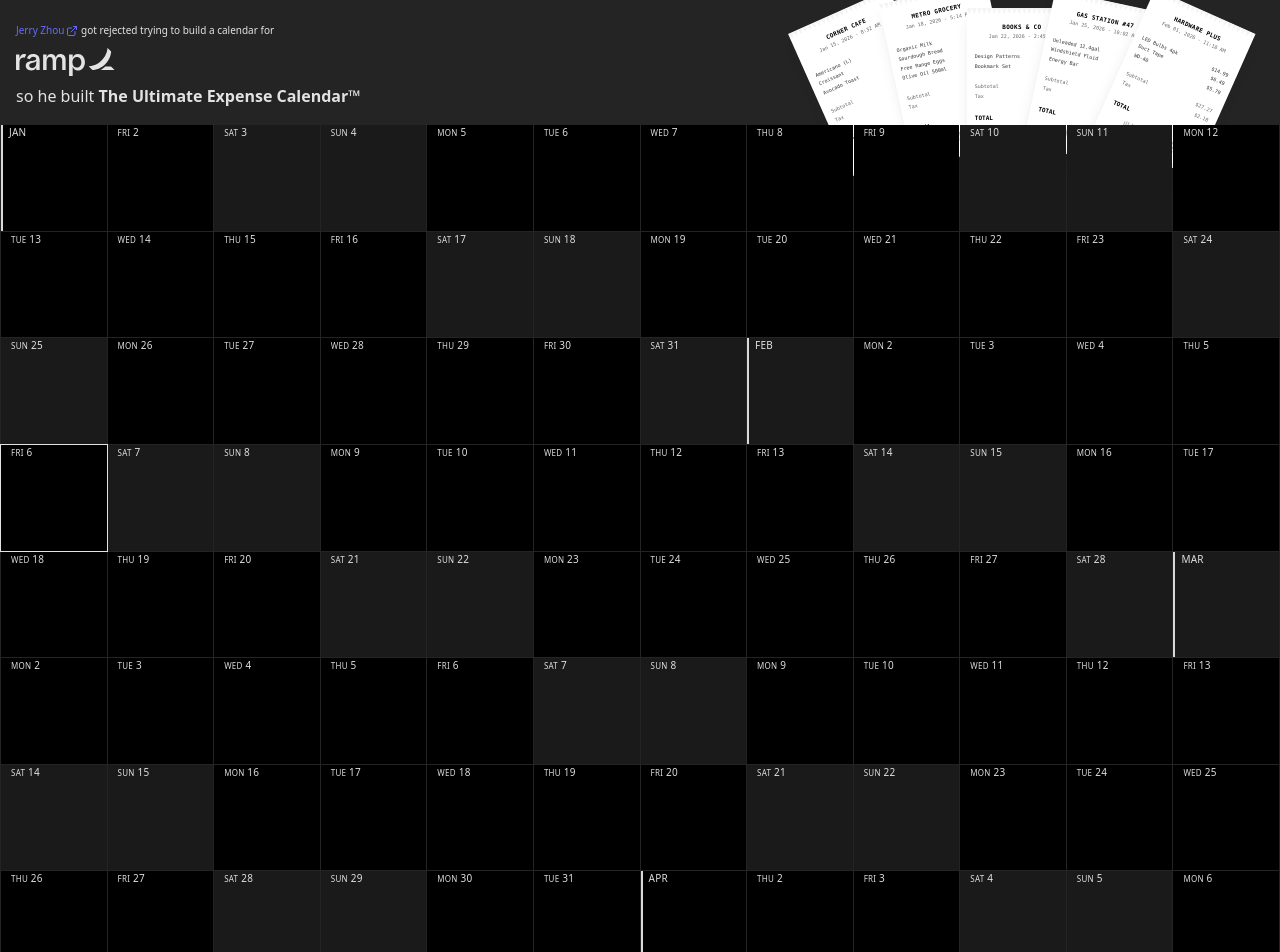
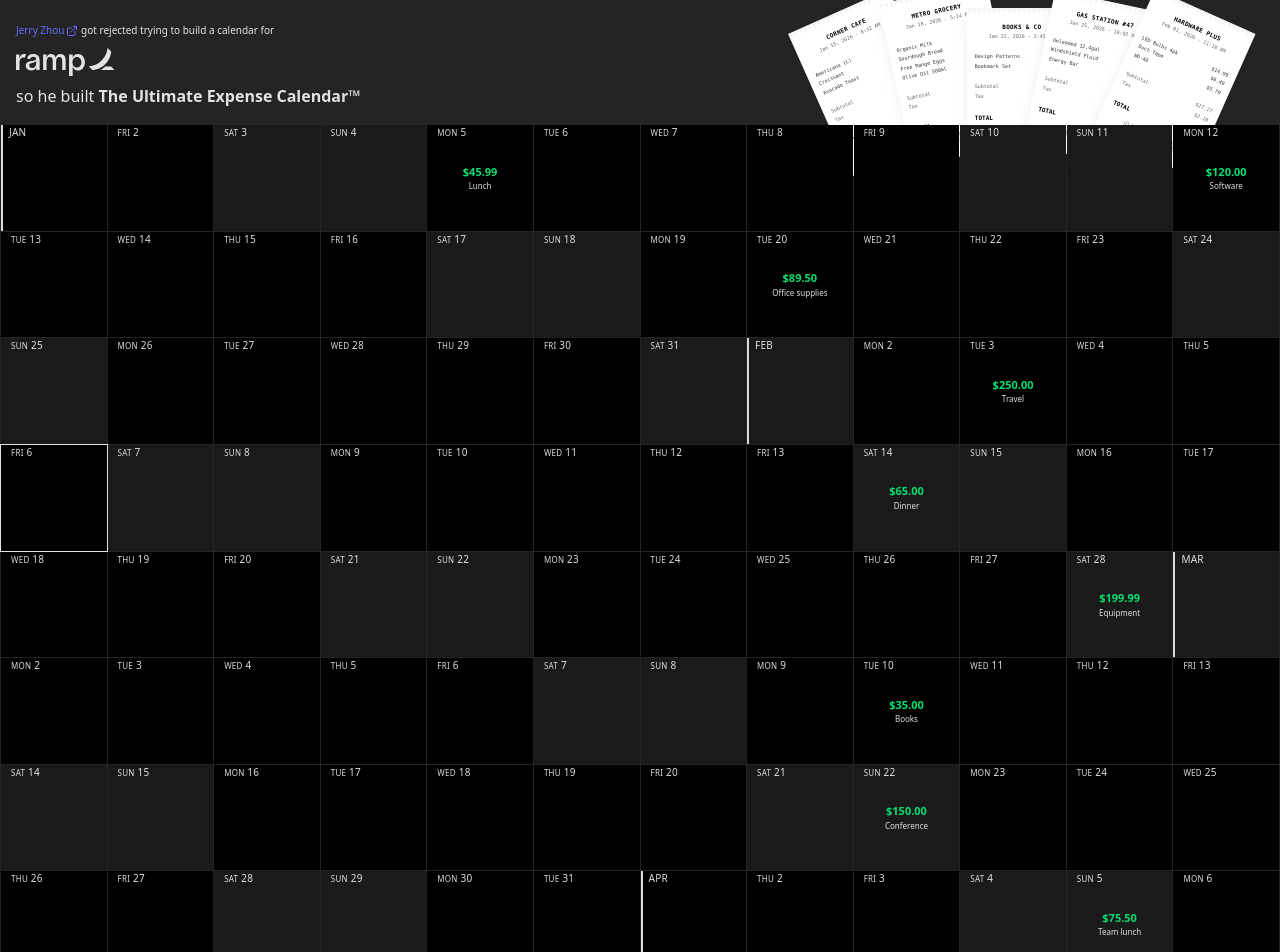
Before and after one commit to jerryzhou196/the-ramp-calendar, a React (Vite) app in the folder frontend/: page / in a window 1280 px wide. Shown: the top 952 px of the page. Built offline with nearby package versions, Linux system fonts and the light colour scheme.

Commit message:
feat(year-calendar) - add fixed sample expenses to YearCalendar; update generateYearDays to include expense data in DayData; enhance DayCell to display expense information

```diff
--- a/frontend/src/components/year-calendar.tsx
+++ b/frontend/src/components/year-calendar.tsx
@@ -19,14 +19,46 @@ export type AllDayEvent = {
   calendarId?: string;
 };
 
+// Fixed array of sample expenses keyed by date (YYYY-MM-DD)
+const EXPENSES: Record<string, { amount: number; description: string }> = {
+  "2026-01-05": { amount: 45.99, description: "Lunch" },
+  "2026-01-12": { amount: 120.00, description: "Software" },
+  "2026-01-20": { amount: 89.50, description: "Office supplies" },
+  "2026-02-03": { amount: 250.00, description: "Travel" },
+  "2026-02-14": { amount: 65.00, description: "Dinner" },
+  "2026-02-28": { amount: 199.99, description: "Equipment" },
+  "2026-03-10": { amount: 35.00, description: "Books" },
+  "2026-03-22": { amount: 150.00, description: "Conference" },
+  "2026-04-05": { amount: 75.50, description: "Team lunch" },
+  "2026-04-18": { amount: 320.00, description: "Hardware" },
+  "2026-05-01": { amount: 55.00, description: "Subscription" },
+  "2026-05-15": { amount: 180.00, description: "Training" },
+  "2026-06-08": { amount: 95.00, description: "Supplies" },
+  "2026-06-25": { amount: 420.00, description: "Software license" },
+  "2026-07-04": { amount: 85.00, description: "Team event" },
+  "2026-07-20": { amount: 210.00, description: "Travel" },
+  "2026-08-12": { amount: 145.00, description: "Office" },
+  "2026-09-03": { amount: 78.50, description: "Lunch" },
+  "2026-10-15": { amount: 550.00, description: "Equipment" },
+  "2026-11-22": { amount: 125.00, description: "Books" },
+  "2026-12-10": { amount: 300.00, description: "Holiday party" },
+};
 
-function generateYearDays(year: number) {
+export type DayData = {
+  key: string;
+  date: Date;
+  expense?: { amount: number; description: string };
+};
+
+function generateYearDays(year: number): DayData[] {
   const start = new Date(year, 0, 1);
   const end = new Date(year + 1, 0, 1);
-  const days: Array<{ key: string; date: Date }> = [];
+  const days: DayData[] = [];
   for (let d = new Date(start); d < end; d.setDate(d.getDate() + 1)) {
     const date = new Date(d);
-    days.push({ key: formatDateKey(date), date });
+    const key = formatDateKey(date);
+    const expense = EXPENSES[key];
+    days.push({ key, date, expense });
   }
   return days;
 }
@@ -50,7 +82,7 @@ const monthShort = [
 const dayOfWeekShort = ["SUN", "MON", "TUE", "WED", "THU", "FRI", "SAT"];
 
 interface DayCellProps {
-  day: { key: string; date: Date } | null;
+  day: DayData | null;
   index: number;
   isMobile: boolean;
   todayKey: string;
@@ -78,7 +110,7 @@ function DayCell({ day, index, isMobile, todayKey }: DayCellProps) {
     );
   }
 
-  const { key, date } = day;
+  const { key, date, expense } = day;
   const isToday = key === todayKey;
   const isFirstOfMonth = date.getDate() === 1;
   const isWeekend = date.getDay() === 0 || date.getDay() === 6;
@@ -113,6 +145,19 @@ function DayCell({ day, index, isMobile, todayKey }: DayCellProps) {
         </div>
       )}
 
+      {/* Expense displayed in the center of the cell */}
+      {expense && (
+        <div className="absolute inset-0 flex items-center justify-center">
+          <div className="text-center">
+            <div className="text-[11px] font-semibold text-green-400">
+              ${expense.amount.toFixed(2)}
+            </div>
+            <div className="text-[8px] text-muted-foreground truncate max-w-full px-1">
+              {expense.description}
+            </div>
+          </div>
+        </div>
+      )}
     </div>
   );
 }
@@ -127,15 +172,6 @@ export function YearCalendar({
   const todayKey = formatDateKey(new Date());
   const days = generateYearDays(year);
 
-  // Important for hydration: start with a deterministic server/client match,
-  // then compute real columns after mount to avoid style mismatches.
-  const [gridDims, setGridDims] = React.useState<{
-    cols: number;
-    cell: number;
-  }>(() => ({
-    cols: 12,
-    cell: 12,
-  }));
 
   const [isMobile, setIsMobile] = React.useState<boolean>(false);
 
@@ -145,8 +181,8 @@ export function YearCalendar({
       <div
           className="grid bg-border dark:!bg-[hsl(0,0%,12%)] p-px"
           style={{
-            gridTemplateColumns: `repeat(${gridDims.cols}, 1fr)`,
-            gridAutoRows: isMobile ? `${gridDims.cell}px` : "auto",
+            gridTemplateColumns: `repeat(12, 1fr)`,
+            gridAutoRows: isMobile ? `12px` : "auto",
             gap: "1px",
           }}
         >
```
